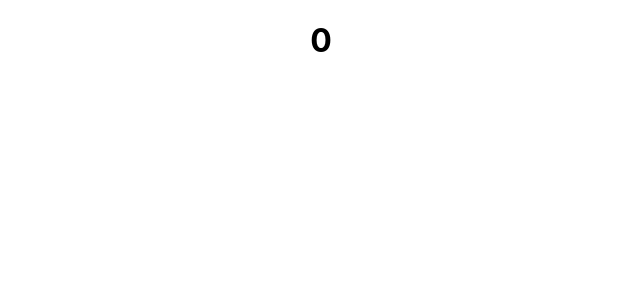
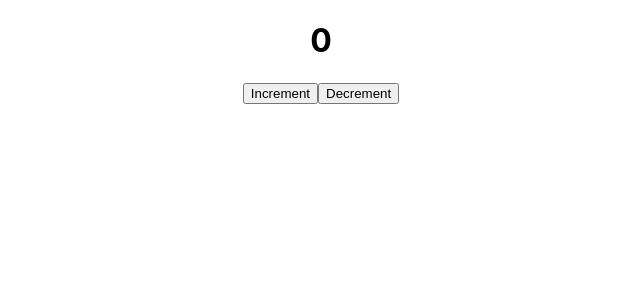
Before and after one commit to erickeperez/clicks, a React (Create React App) app: page / in a window 1280 px wide. Shown: the top 300 px of the page, without its empty margins (319-959 px from the left). Built offline with nearby package versions, Linux system fonts and the light colour scheme.

Commit message:
Add two buttons for addition, subtraction

```diff
--- a/src/App.js
+++ b/src/App.js
@@ -22,6 +22,8 @@ class App extends Component {
     return (
       <div className="App">
         <h1>{this.state.count}</h1>
+        <button>Increment</button>
+        <button>Decrement</button>
       </div>
     );
   }
```
